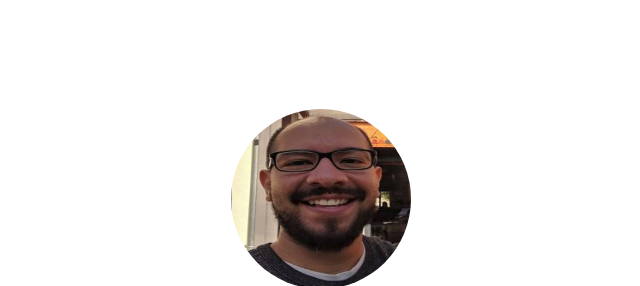
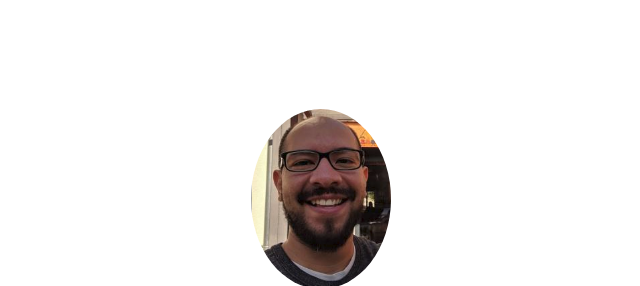
Before and after one commit to asandoval95/asandoval95.github.io, a plain HTML site: page index.html in a window 1280 px wide. Shown: the part 70-356 px from the top of the page, without its empty margins (319-959 px from the left). Drawn offline with nearby package versions, Linux system fonts and the light colour scheme.

Commit message:
Update with of my photo

```diff
--- a/index.html
+++ b/index.html
@@ -20,7 +20,7 @@
         <div class="col-xs-12">
 					<span>
 						<a href="/">
-							<img src="/imgs/thisIsMe.png" alt="..." class="img-circle" height="180px" width="180px">
+							<img src="/imgs/thisIsMe.png" alt="..." class="img-circle" height="180px" width="140px">
 						</a>
 					</span>
         </div>
```
